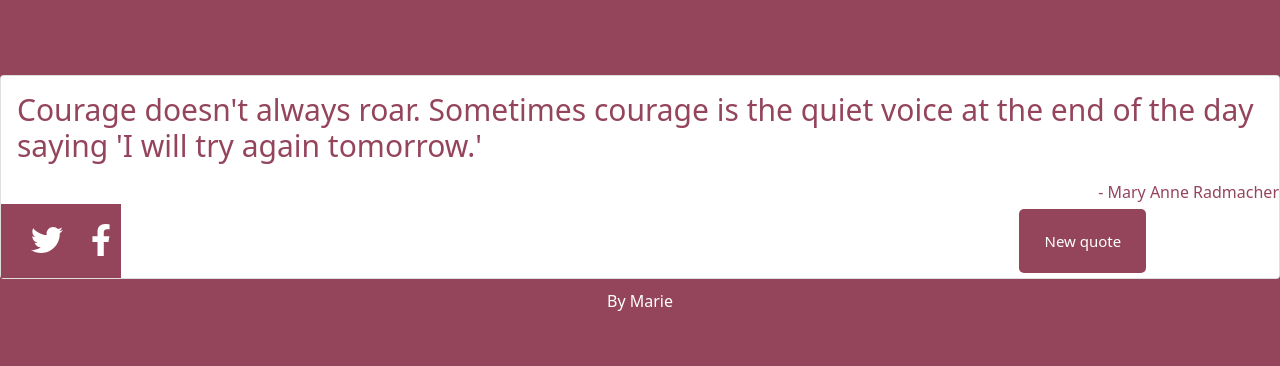
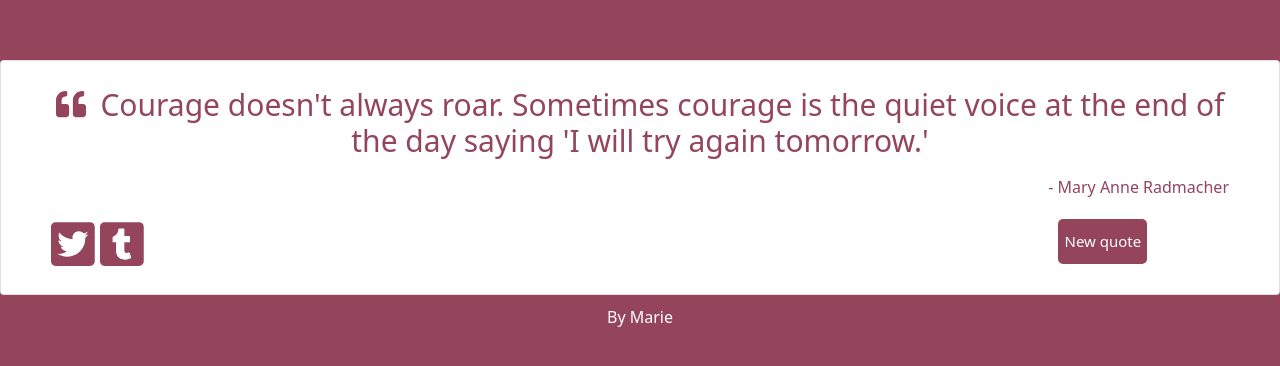
Before and after one commit to MarieRodiet/quote-machine, a React (Create React App) app in the folder my-app/: page / in a window 1280 px wide. Shown: the part 206-572 px from the top of the page. Built offline with nearby package versions, Linux system fonts and the light colour scheme.

Commit message:
fixed css rules and icons completely

```diff
--- a/my-app/src/components/card.css
+++ b/my-app/src/components/card.css
@@ -1,30 +1,43 @@
-#quote-text {
-  width: 50%;
-  min-height: 60%;
-  padding: 20px 40px;
+#quote-box {
+  width: 100%;
+  max-height: 40%;
+  padding: 10px 30px;
   display: flex;
-  border-radius: 5px;
 }
 
 #text {
   font-size: 30px;
   line-height: 1.2;
   font-weight: 500;
-  text-align: cente;
+  text-align: center;
+}
+
+#author {
+  margin-right: 20px;
+}
+
+section {
+  width: 90%;
+  height: 45px;
+  display: flex;
+  justify-content: space-between;
+  margin: 20px;
 }
 
 .socialMediaBoxes {
   display: flex;
-  justify-content: space-between;
 }
 
 .links {
-  color: #ffffff;
   border: none;
   border-radius: 5px;
-  padding: 15px 25px;
-  margin: 5px;
-  width: 20px;
+  margin-right: 5px;
+  font-size: 25px;
+}
+
+.socialMediaBoxes :hover,
+button :hover {
+  opacity: 0.9 !important;
 }
 
 #new-quote {
@@ -32,6 +45,8 @@
   font-size: 15px;
   border: none;
   border-radius: 5px;
-  padding: 15px 25px;
-  margin: 5px;
 }
+
+@media screen and (min-width: 769px) {
+  /* STYLES HERE */
+}
--- a/my-app/src/components/card.js
+++ b/my-app/src/components/card.js
@@ -2,9 +2,12 @@ import React from 'react';
 import './card.css';
 import { FontAwesomeIcon } from "@fortawesome/react-fontawesome";
 import {
-    faTwitter,
-    faFacebookF
+    faTwitterSquare,
+    faTumblrSquare
 } from "@fortawesome/free-brands-svg-icons";
+import {
+    faQuoteLeft
+} from "@fortawesome/free-solid-svg-icons";
 
 
 //<FontAwesomeIcon icon={['fad', 'coffee']} />
@@ -34,15 +37,15 @@ class Card extends React.Component {
         return (
             <div id="quote-box" className="card">
                 <div id="text" className="card-body" style={{ color: color }}>
-                    {quotes[index].quote}
+                    <FontAwesomeIcon icon={faQuoteLeft} style={{marginRight: "7px"}}/>    {quotes[index].quote}
                 </div>
                 <div id="author" style={{ color: color, display: "flex", justifyContent: "end" }}>
                     - {quotes[index].author}
                 </div>
-                <section style={{ width: "90%", display: 'flex', justifyContent: "space-between" }}>
-                    <div className="socialMediaBoxes" style={{ backgroundColor: color }}>
-                        <a className="links" href="twitter.com/intent/tweet" target="_blank" ><FontAwesomeIcon icon={faTwitter} size="2x" /></a>
-                        <a className="links" href="twitter.com/intent/tweet" target="_blank" ><FontAwesomeIcon icon={faFacebookF} size="2x" /></a>
+                <section>
+                    <div className="socialMediaBoxes">
+                        <a className="links" href="twitter.com/intent/tweet" target="_blank" ><FontAwesomeIcon icon={faTwitterSquare} style={{ color: color }} size="2x"/></a>
+                        <a className="links" href="twitter.com/intent/tweet" target="_blank" ><FontAwesomeIcon icon={faTumblrSquare} style={{ color: color }} size="2x"/></a>
                     </div>
                     <button onClick={onChange} id="new-quote" style={{ backgroundColor: color }}>New quote</button>
                 </section>
```
Also changed, not shown: my-app/src/index.js (+13 -0 lines).
